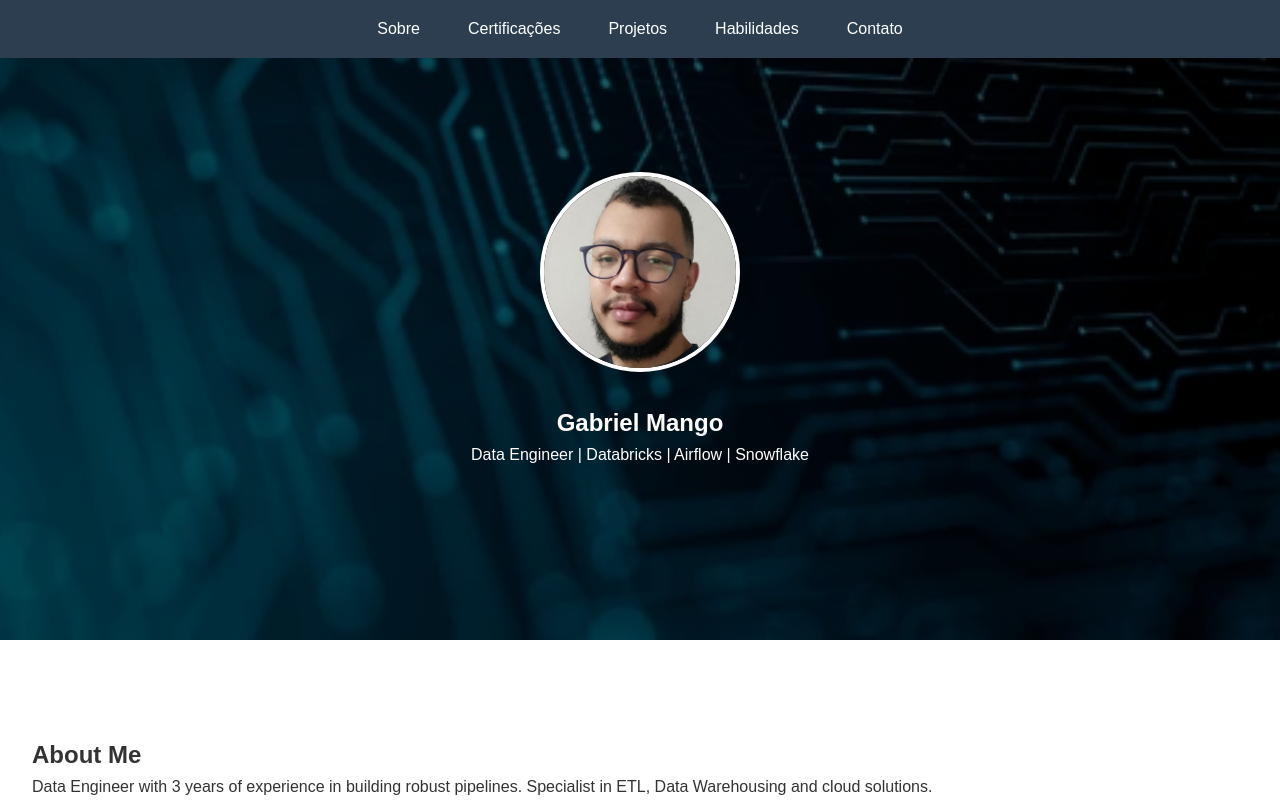
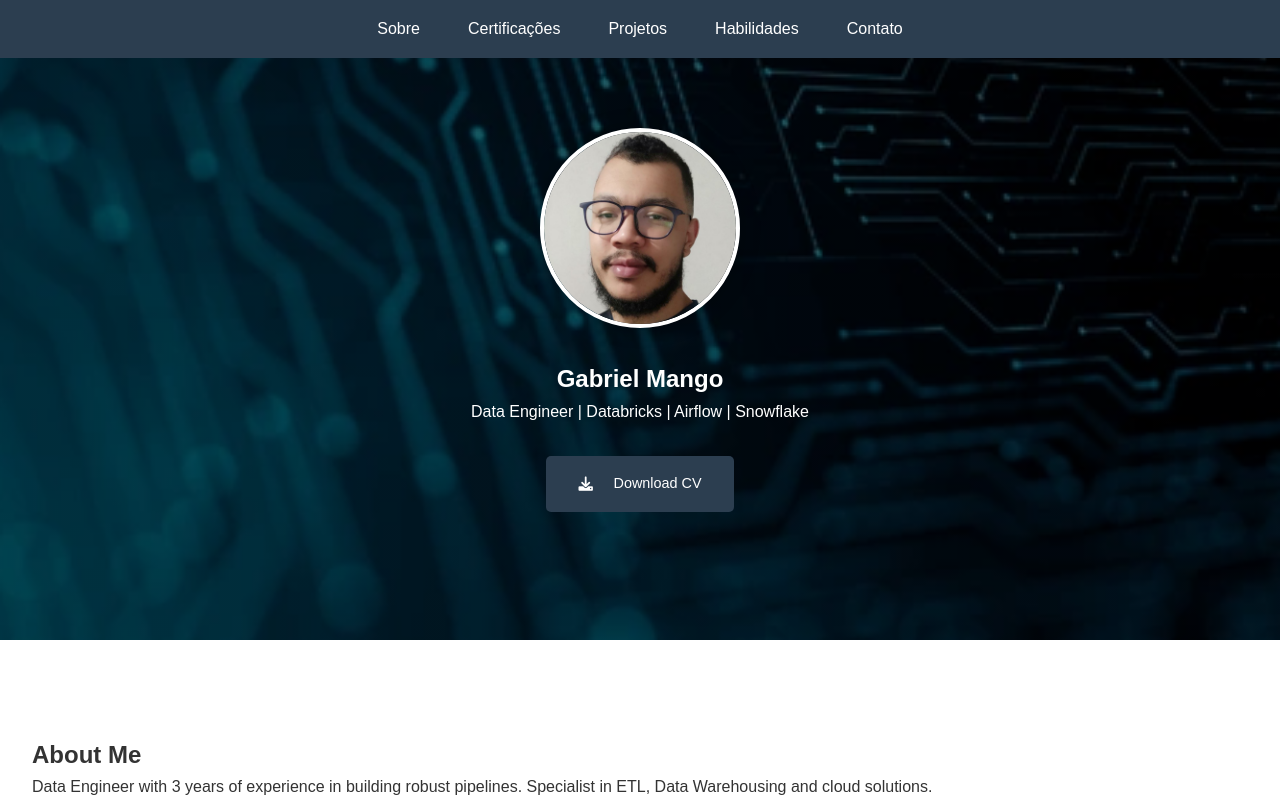
Before and after one commit to gabrielmango/my-portfolio, a plain HTML site: page index.html in a window 1280 px wide. Shown: the top 803 px of the page. Drawn offline with Linux system fonts and the light colour scheme.

Commit message:
add resume download

```diff
--- a/config.json
+++ b/config.json
@@ -3,7 +3,8 @@
     "titulo": "Gabriel Mango",
     "subtitulo": "Data Engineer | Databricks | Airflow | Snowflake",
     "imagem_background": "assets/images/image.png",
-    "imagem_perfil": "assets/images/perfil.png"
+    "imagem_perfil": "assets/images/perfil.png",
+    "resume_url": "assets/files/curriculo.pdf"
   },
   "sobre": {
     "titulo": "About Me",
--- a/index.html
+++ b/index.html
@@ -26,6 +26,10 @@
             <div class="hero-text">
                 <h1 id="hero-titulo"></h1>
                 <p id="hero-subtitulo"></p>
+                <!-- Novo botão -->
+                <a id="hero-resume-btn" class="btn btn-resume" download>
+                    <i class="fas fa-download"></i> Download CV
+                </a>
             </div>
         </div>
     </section>
--- a/scripts.js
+++ b/scripts.js
@@ -18,6 +18,14 @@ function carregarPortfolio(config) {
 
     document.getElementById('hero-titulo').textContent = config.hero.titulo;
     document.getElementById('hero-subtitulo').textContent = config.hero.subtitulo;
+
+    if(config.hero.resume_url) {
+        const resumeBtn = document.getElementById('hero-resume-btn');
+        resumeBtn.href = config.hero.resume_url;
+        resumeBtn.download = true;
+    } else {
+        document.getElementById('hero-resume-btn').remove();
+    }
 
     // ============= SOBRE SECTION =============
     document.getElementById('sobre-titulo').textContent = config.sobre.titulo;
--- a/style.css
+++ b/style.css
@@ -286,3 +286,23 @@ nav a:hover {
         width: 120px;
     }
 }
+
+
+/* Botão de Download */
+.btn-resume {
+    background: var(--primary-color);
+    color: white;
+    margin-top: 2rem;
+    padding: 1rem 2rem;
+    transition: all 0.3s;
+}
+
+.btn-resume:hover {
+    background: var(--secondary-color);
+    transform: translateY(-2px);
+    box-shadow: 0 5px 15px rgba(0,0,0,0.2);
+}
+
+.btn-resume i {
+    margin-right: 0.8rem;
+}
```
Also changed, not shown: 1 other file.
